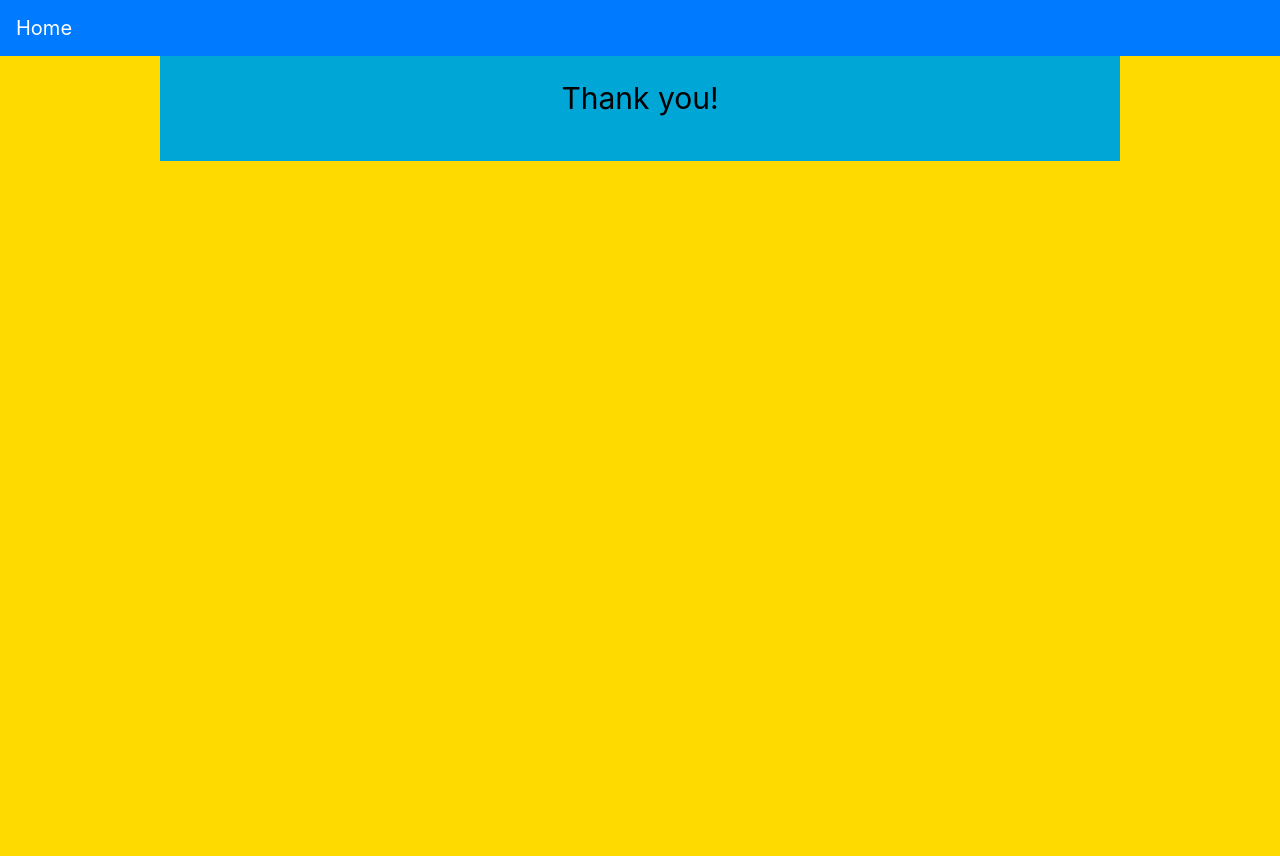
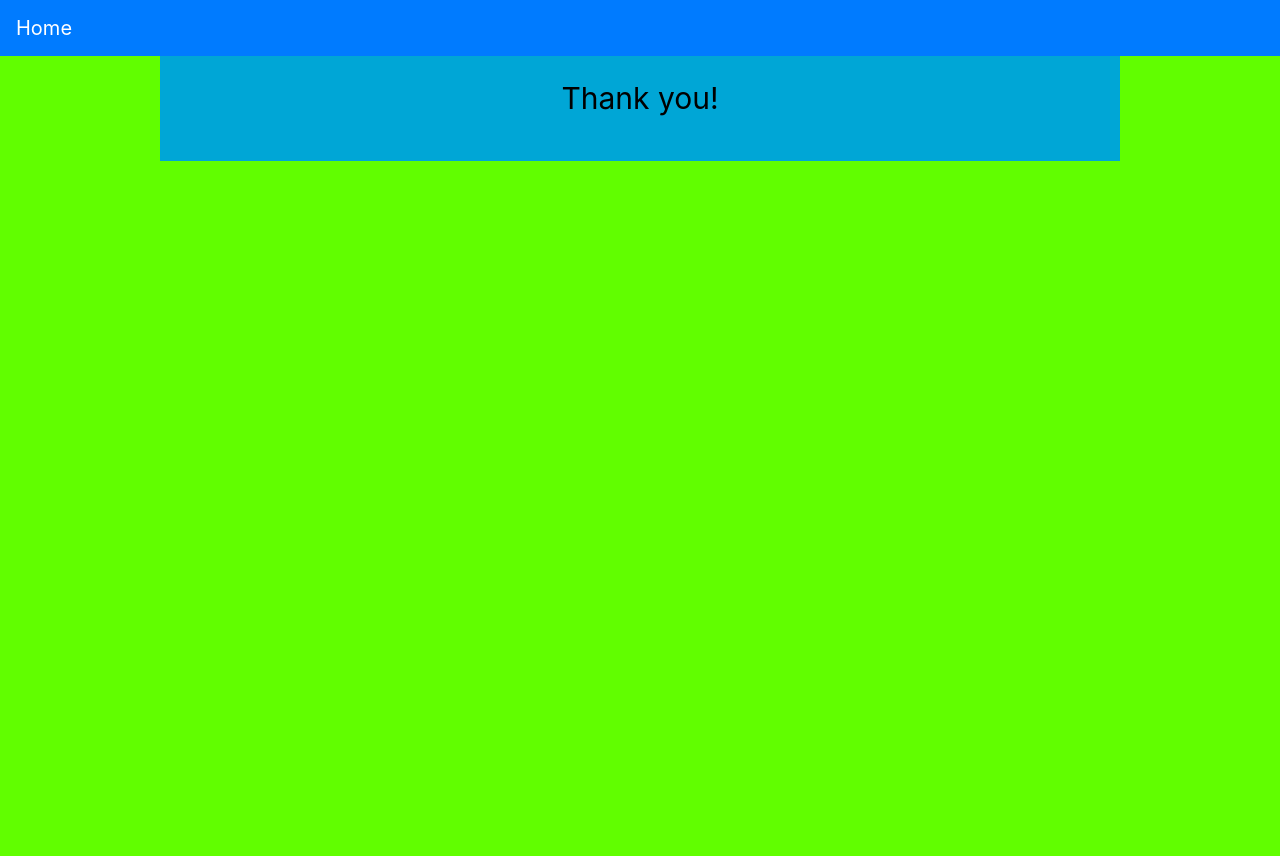
Before and after one commit to remla23-team13/app, a FastAPI app: template templates/review_ok.html in a window 1280 px wide. Run offline with FastAPI, Linux system fonts and the light colour scheme; the template is opened without the code that fills it, so the values that code supplies are empty; some libraries are stand-ins or nearby versions.

Commit message:
Change background colour

```diff
--- a/static/styles.css
+++ b/static/styles.css
@@ -1,6 +1,6 @@
 .app {
     text-align: center;
-    background-color: rgb(254,218,0);
+    background-color: rgb(97, 254, 0);
     min-height: 100vh;
     display: flex;
     flex-direction: column;
```
